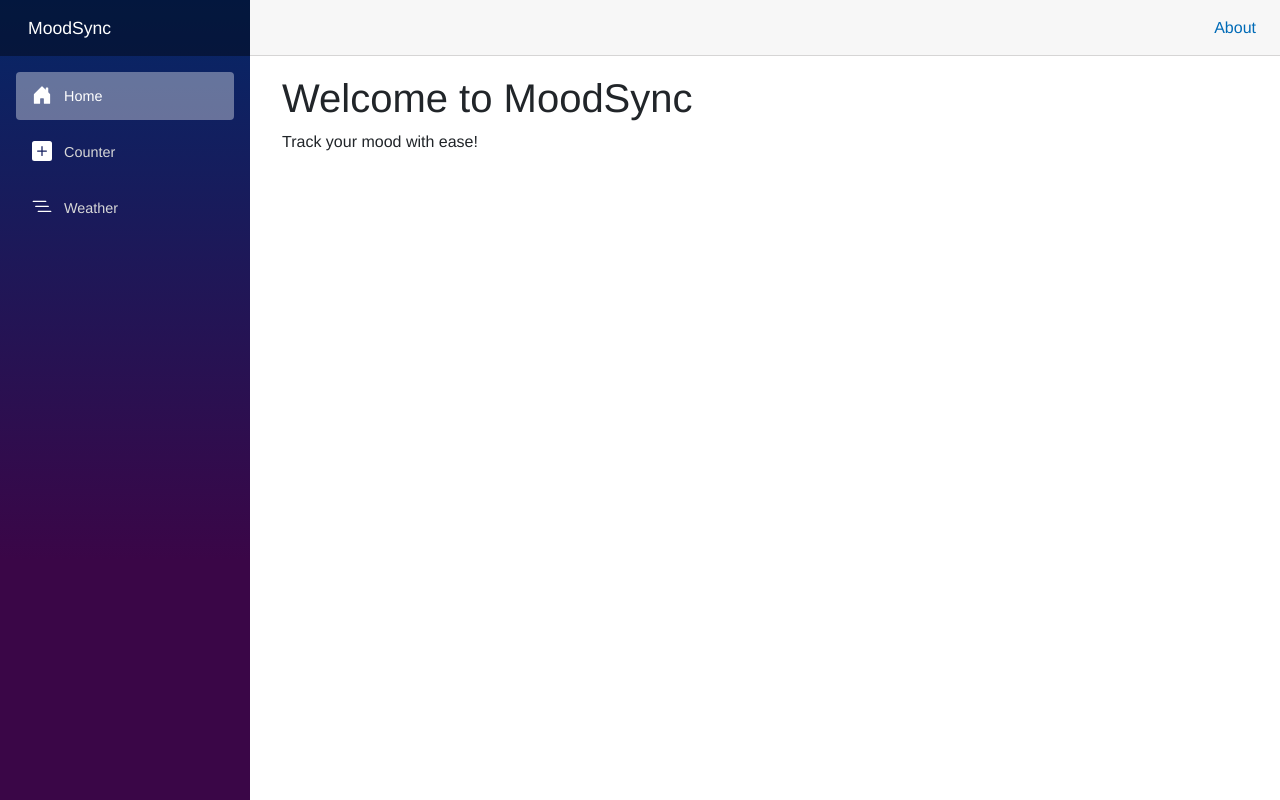
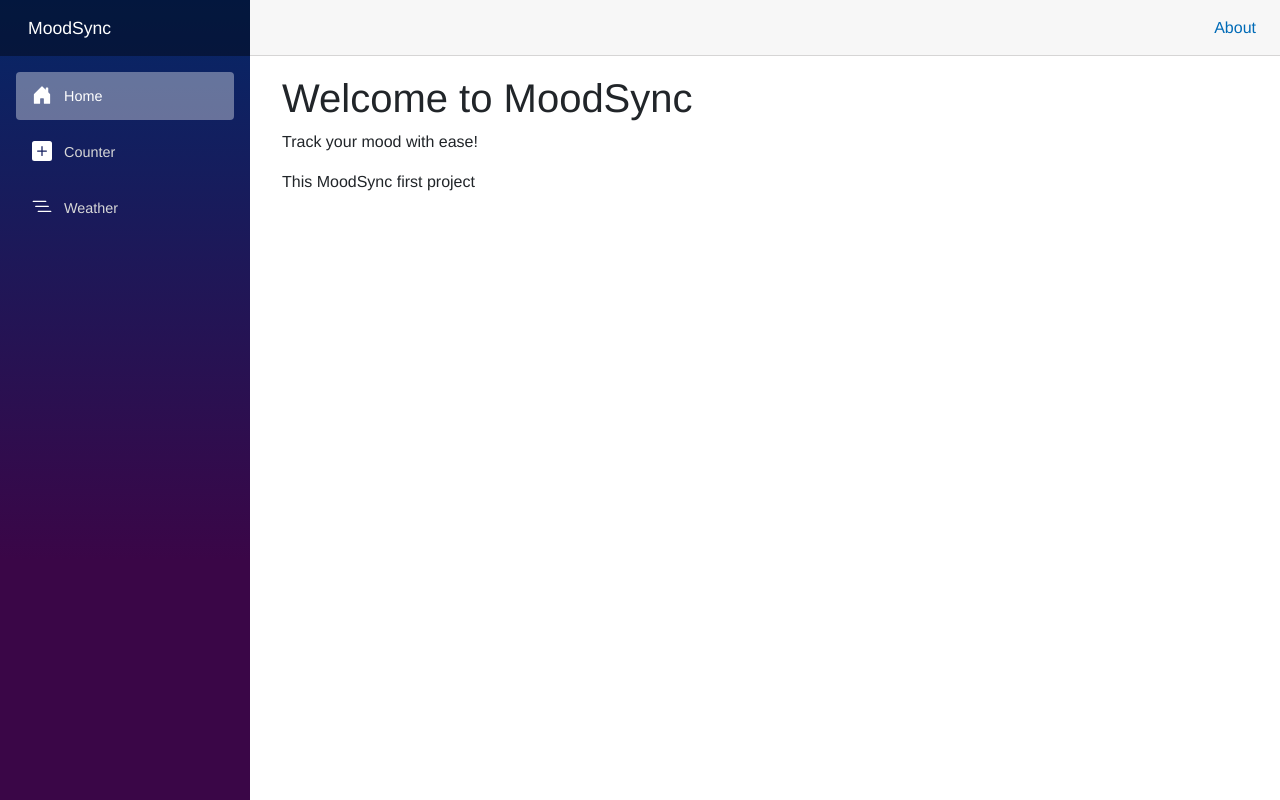
Before and after one commit to yuki749749/MoodSync, an ASP.NET Core app: page / in a window 1280 px wide. Run offline with ASP.NET Core 8, Linux system fonts and the light colour scheme; style sheets or scripts are compiled from the project's sources.

Commit message:
Update Home.razor

```diff
--- a/Components/Pages/Home.razor
+++ b/Components/Pages/Home.razor
@@ -2,3 +2,4 @@
 <PageTitle>MoodSync</PageTitle>
 <h1>Welcome to MoodSync</h1>
 <p>Track your mood with ease!</p>
+<p>This MoodSync first project</p>
```
